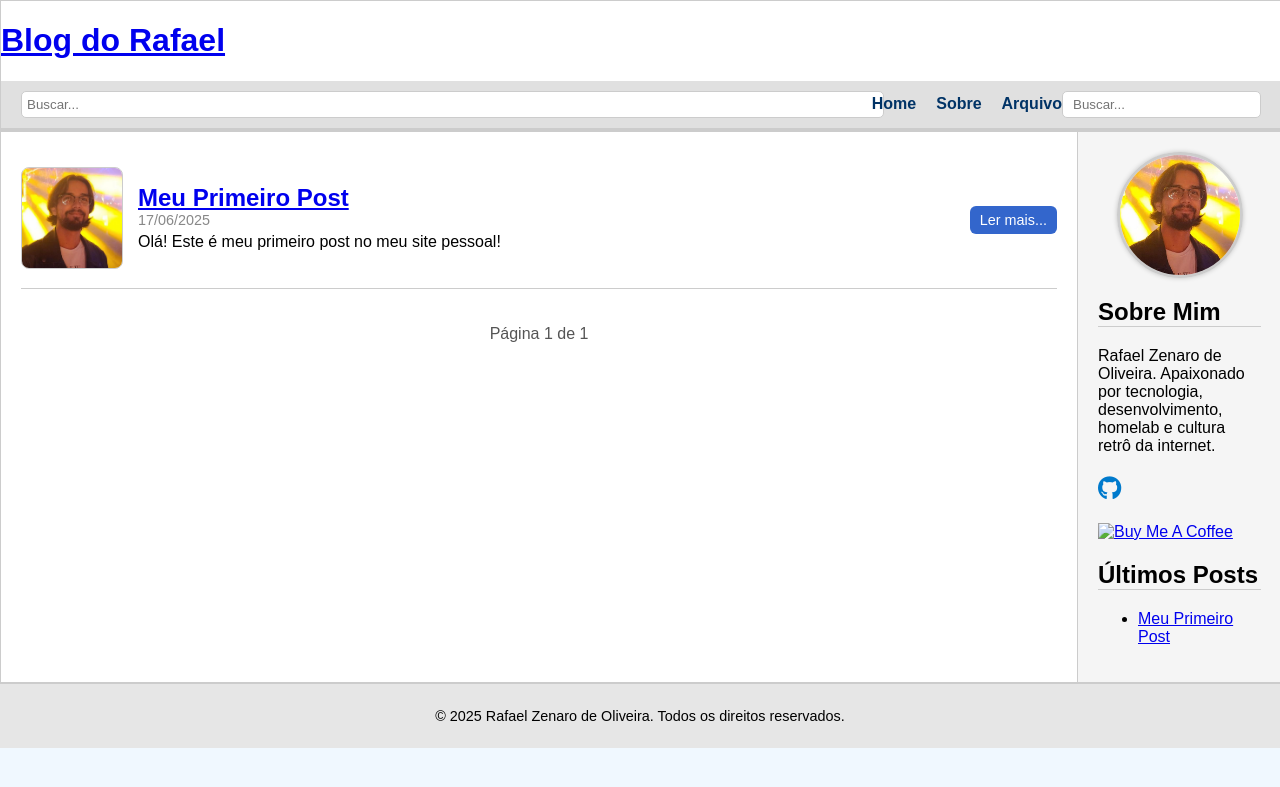
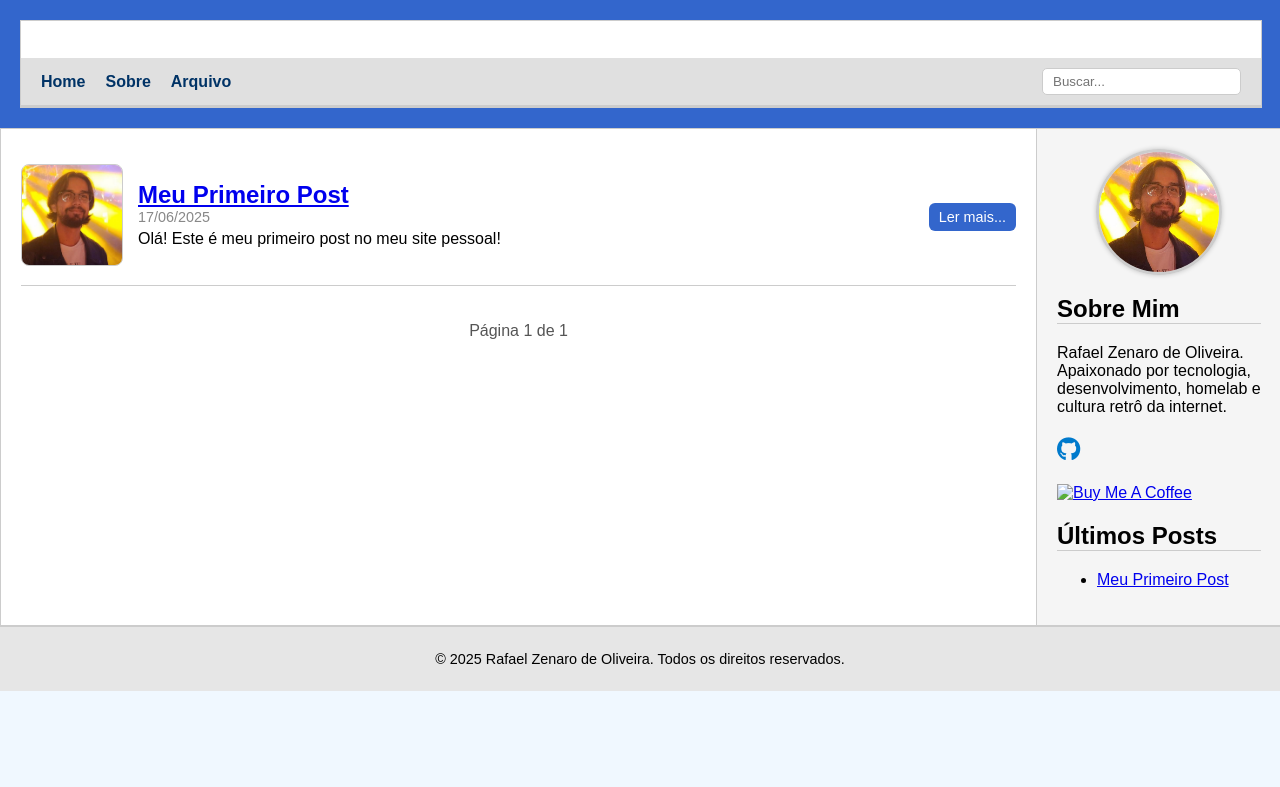
Before and after one commit to zenaror/zenaror.github.io, a Jekyll site: the page built from index.html, in a window 1280 px wide. Shown: the top 787 px of the page. Built offline with Jekyll 4.4.1, drawn with Linux system fonts in a browser that asks for light colours; the list of posts is cut into pages by our own code.

Commit message:
Atualizar o style.css

```diff
--- a/assets/css/style.css
+++ b/assets/css/style.css
@@ -20,6 +20,7 @@ body {
 display: flex;
 }
 
+/* Mobile: sidebar desce */
 @media (max-width: 768px) {
 .content {
 flex-direction: column;
@@ -31,6 +32,22 @@ body {
 padding: 20px;
 }
 
+/* Header antigo (não mais usado na navbar, mas mantido se quiser usar) */
+header {
+background-color: #3366cc;
+color: white;
+padding: 20px;
+}
+
+header h1 {
+margin: 0;
+}
+
+header h1 a {
+color: white;
+text-decoration: none;
+}
+
 /* Sidebar */
 .sidebar {
 max-width: 204px;
@@ -39,9 +56,9 @@ body {
 padding: 20px;
 background-color: #f5f5f5;
 border-left: 1px solid #ccc;
-  box-sizing: border-box;
 }
 
+/* Sidebar Mobile (100% largura) */
 @media (max-width: 768px) {
 .sidebar {
 max-width: 100%;
@@ -57,7 +74,7 @@ body {
 border-bottom: 1px solid #ccc;
 }
 
-/* Avatar */
+/* Avatar na Sidebar */
 .avatar {
 text-align: center;
 margin-bottom: 15px;
@@ -74,7 +91,7 @@ body {
 margin: 0 auto;
 }
 
-/* Social */
+/* Social icons */
 .social-icons {
 margin: 20px 0;
 }
@@ -100,7 +117,7 @@ footer, .footer {
 font-size: 0.9em;
 }
 
-/* Post preview */
+/* Post preview layout */
 .post-preview {
 display: flex;
 align-items: center;
@@ -148,7 +165,7 @@ footer, .footer {
 background-color: #254d99;
 }
 
-/* Search box inline */
+/* Search box (inline) */
 .search-box {
 margin: 20px 0;
 position: relative;
@@ -219,16 +236,14 @@ footer, .footer {
 align-items: center;
 }
 
-/* Topo navbar: busca + botão no mobile */
+/* Logo + Hamburger */
 .navbar-top {
 display: flex;
 align-items: center;
 width: 100%;
 justify-content: space-between;
-  gap: 10px;
 }
 
-/* Logo */
 .navbar-logo a {
 font-weight: bold;
 color: #003366;
@@ -270,7 +285,9 @@ footer, .footer {
 
 /* Busca no topo mobile */
 .navbar-search-mobile {
-  flex: 1;
+display: none;
+width: 100%;
+padding: 5px 0;
 }
 
 .navbar-search-mobile input {
@@ -285,15 +302,11 @@ footer, .footer {
 display: none;
 font-size: 24px;
 cursor: pointer;
-  padding: 6px 10px;
-  background-color: #e0e0e0;
-  border: 1px solid #ccc;
-  border-radius: 5px;
 }
 
-/* ---------------- */
-/* RESPONSIVO */
-/* ---------------- */
+/* ---------------- /
+/ RESPONSIVO /
+/ ---------------- */
 @media (max-width: 768px) {
 .navbar {
 flex-direction: column;
@@ -304,12 +317,8 @@ footer, .footer {
 display: none;
 }
 
-  .navbar-top {
-    display: flex;
-    align-items: center;
-    width: 100%;
-    justify-content: space-between;
-    gap: 10px;
+.navbar-search-mobile {
+display: block;
 }
 
 .navbar-links {
@@ -326,16 +335,11 @@ footer, .footer {
 display: block;
 }
 
-  .navbar-search-mobile {
-    display: block;
-  }
-
 .navbar.active .navbar-links {
 display: flex;
 }
 }
 
-/* Paginação */
 .pagination {
 display: flex;
 justify-content: center;
```
Lines whose indentation alone changed are shown as unchanged.
